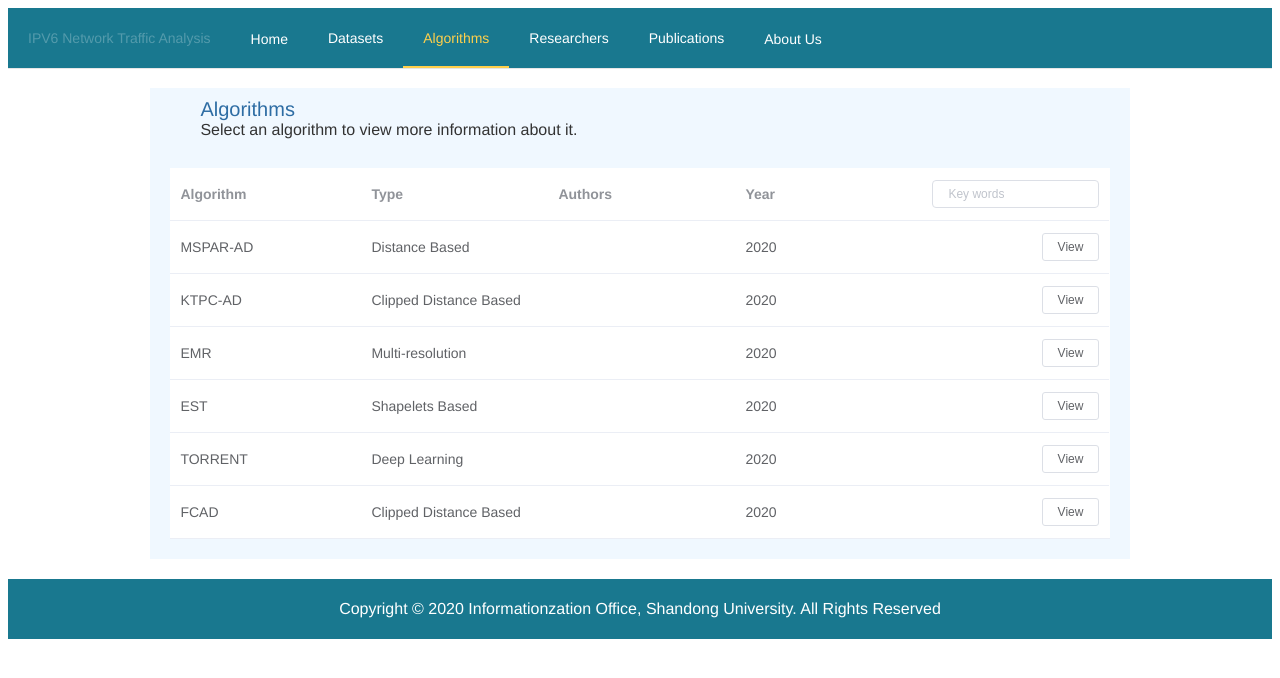
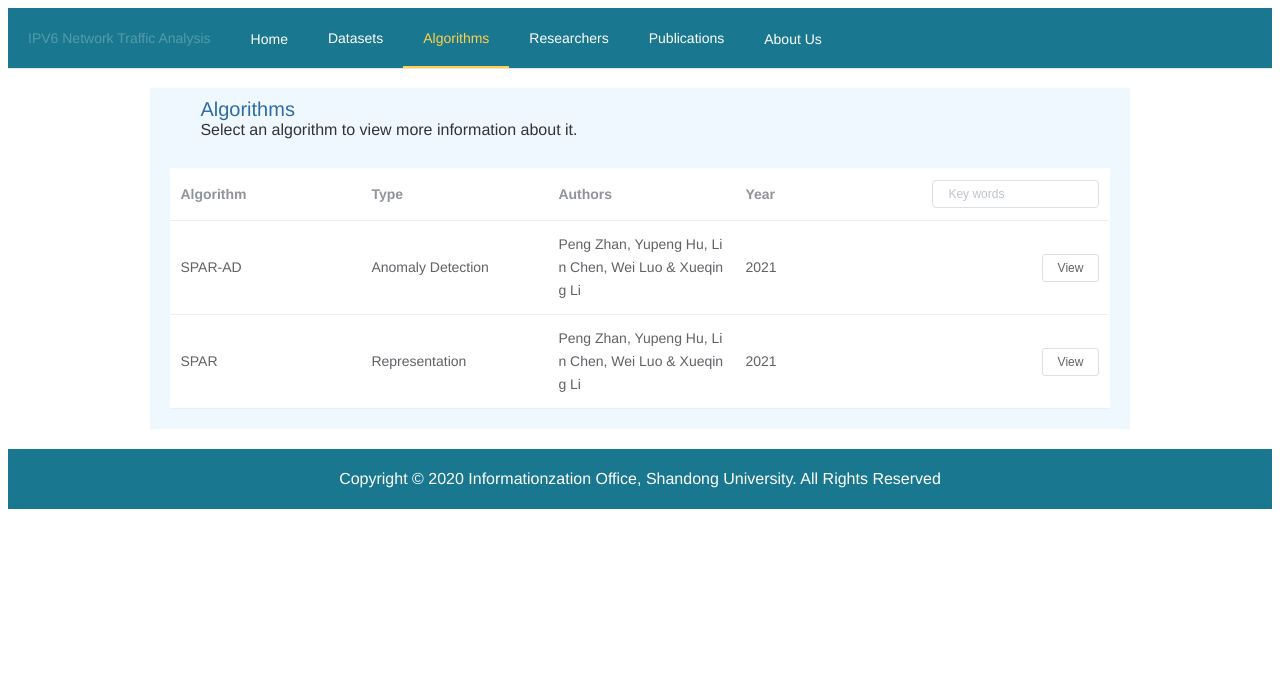
Before and after one commit to PengZh88/NTASWebsite, a Vue app: page /algorithms in a window 1280 px wide. Shown: the top 678 px of the page. Built offline with nearby package versions, Linux system fonts and the light colour scheme.

Commit message:
更新代码栏目内容

```diff
--- a/src/components/algorithms.vue
+++ b/src/components/algorithms.vue
@@ -29,7 +29,7 @@
           </el-table-column>
           <el-table-column
             label="Year"
-            prop="algyear">
+            prop="year">
           </el-table-column>
           <el-table-column
             align="right">
@@ -54,9 +54,116 @@
     <el-dialog
       :title="diaTitle"
       :visible.sync="dialogVisible"
-      width="30%"
-      :before-close="handleClose" @open="diaOpen">
-      <span>这是一段信息</span>
+      width="40%"
+      :closed="handleClose" @open="diaOpen">
+      <el-row>
+        <el-col :span="6">
+          <div class="grid-content bg-purple">
+            Title
+          </div>
+        </el-col>
+        <el-col :span="18">
+          <div class="grid-content bg-purple-light">
+            {{ ptitle }}
+          </div>
+        </el-col>
+      </el-row>
+      <el-row>
+        <el-col :span="6">
+          <div class="grid-content bg-purple">
+            Authors
+          </div>
+        </el-col>
+        <el-col :span="18">
+          <div class="grid-content bg-purple-light">
+            {{ pauthors }}
+          </div>
+        </el-col>
+      </el-row>
+      <el-row>
+        <el-col :span="6">
+          <div class="grid-content bg-purple">
+            Type
+          </div>
+        </el-col>
+        <el-col :span="18">
+          <div class="grid-content bg-purple-light">
+            {{ ptype }}
+          </div>
+        </el-col>
+      </el-row>
+      <el-row>
+        <el-col :span="6">
+          <div class="grid-content bg-purple">
+            Publication
+          </div>
+        </el-col>
+        <el-col :span="18">
+          <div class="grid-content bg-purple-light">
+            {{ ppublication }}
+          </div>
+        </el-col>
+      </el-row>
+      <el-row>
+        <el-col :span="6">
+          <div class="grid-content bg-purple">
+            Volume
+          </div>
+        </el-col>
+        <el-col :span="18">
+          <div class="grid-content bg-purple-light">
+            {{ pvolume }}
+          </div>
+        </el-col>
+      </el-row>
+      <el-row>
+        <el-col :span="6">
+          <div class="grid-content bg-purple">
+            Pages
+          </div>
+        </el-col>
+        <el-col :span="18">
+          <div class="grid-content bg-purple-light">
+            {{ ppages }}
+          </div>
+        </el-col>
+      </el-row>
+      <el-row>
+        <el-col :span="6">
+          <div class="grid-content bg-purple">
+            Year
+          </div>
+        </el-col>
+        <el-col :span="18">
+          <div class="grid-content bg-purple-light">
+            {{ pyear }}
+          </div>
+        </el-col>
+      </el-row>
+      <el-row>
+        <el-col :span="6">
+          <div class="grid-content bg-purple">
+            DOI
+          </div>
+        </el-col>
+        <el-col :span="18">
+          <div class="grid-content bg-purple-light">
+            {{ pdoi }}
+          </div>
+        </el-col>
+      </el-row>
+      <el-row>
+        <el-col :span="6">
+          <div class="grid-content bg-purple">
+            URL
+          </div>
+        </el-col>
+        <el-col :span="18">
+          <div class="grid-content bg-purple-light">
+            <a :href="purl" target="_blank">{{ purl }}</a>
+          </div>
+        </el-col>
+      </el-row>
       <span slot="footer" class="dialog-footer">
         <el-button type="primary" @click="dialogVisible = false">Close</el-button>
       </span>
@@ -69,56 +176,60 @@ export default {
   name: "algorithms",
   data() {
     return {
-      tableData: [{
-        alg: 'MSPAR-AD',
-        algtype: 'Distance Based',
-        algyear: '2020',
-        authors: '',
-        publications: ''
-      }, {
-        alg: 'KTPC-AD',
-        algtype: 'Clipped Distance Based',
-        algyear: '2020',
-        authors: '',
-        publications: ''
-      }, {
-        alg: 'EMR',
-        algtype: 'Multi-resolution',
-        algyear: '2020',
-        authors: '',
-        publications: ''
-      }, {
-        alg: 'EST',
-        algtype: 'Shapelets Based',
-        algyear: '2020',
-        authors: '',
-        publications: ''
-      }, {
-        alg: 'TORRENT',
-        algtype: 'Deep Learning',
-        algyear: '2020',
-        authors: '',
-        publications: ''
-      }, {
-        alg: 'FCAD',
-        algtype: 'Clipped Distance Based',
-        algyear: '2020',
-        authors: '',
-        publications: ''
-      }],
+      tableData: [],
       search: '',
       dialogVisible: false,
-      diaTitle: 'Dialog Title'
+      diaTitle: 'Dialog Title',
+      ptitle: '',
+      pauthors: '',
+      ptype: '',
+      ppublication: '',
+      pvolume: '',
+      ppages: '',
+      pyear: '',
+      pdoi: '',
+      purl: ''
     }
   },
+  mounted() {
+    this.getAlgs()
+  },
   methods: {
+    getAlgs: function() {
+      this.$axios.get('/static/algorithms.json').then((res) => {
+        this.tableData = res.data.algorithmdatas
+      })
+    },
     handleEdit(index, row) {
       console.log(index, row);
       this.dialogVisible = true;
       this.diaTitle = row.alg;
+      this.ptitle = row.title
+      this.ptype = row.algtype
+      this.ppublication = row.publication
+      this.pauthors = row.authors
+      this.pvolume = row.volume
+      this.ppages = row.pages
+      this.pyear = row.year
+      this.pdoi = row.doi
+      this.purl = row.url
     },
-    diaOpen: function() {
+    diaOpen: function () {
       console.log("I am dialog, I am opened!");
+    },
+    handleClose: function() {
+      this.clearDialog()
+    },
+    clearDialog: function() {
+      this.ptitle = ''
+      this.ptype = ''
+      this.ppublication = ''
+      this.pauthors = ''
+      this.pvolume = ''
+      this.ppages = ''
+      this.pyear = ''
+      this.pdoi = ''
+      this.purl = ''
     }
   }
 }
@@ -143,4 +254,36 @@ body > .el-container {
   width: 80%;
   margin: auto;
 }
+
+
+.el-col {
+  border-radius: 4px;
+}
+
+.bg-purple-dark {
+  background: #99a9bf;
+}
+
+.bg-purple {
+  background: #d3dce6;
+}
+
+.bg-purple-light {
+  background: #e5e9f2;
+}
+
+.grid-content {
+  border-radius: 4px;
+  word-wrap: break-word;
+  word-break: normal;
+  height: 40px;
+  padding-top: 10px;
+  font-size: 12pt;
+}
+
+.row-bg {
+  padding: 10px 0;
+  background-color: #f9fafc;
+}
+
 </style>
--- a/static/algorithms.json
+++ b/static/algorithms.json
@@ -1,14 +1,28 @@
 {
   "algorithmdatas": [
     {
-      "title": "",
-      "authors": "",
-      "publication": "",
-      "year": "",
-      "volume": "",
-      "pages": "",
-      "doi": "",
-      "url": ""
+      "alg": "SPAR-AD",
+      "algtype": "Anomaly Detection",
+      "title": "SPAR: set-based piecewise aggregate representation for time series anomaly detection",
+      "authors": "Peng Zhan, Yupeng Hu, Lin Chen, Wei Luo & Xueqing Li",
+      "publication": "Science China Information Sciences",
+      "year": "2021",
+      "volume": "64",
+      "pages": "149101",
+      "doi": "doi.org/10.1007/s11432-020-3021-6",
+      "url": "https://doi.org/10.1007/s11432-020-3021-6"
+    },
+    {
+      "alg": "SPAR",
+      "algtype": "Representation",
+      "title": "SPAR: set-based piecewise aggregate representation for time series anomaly detection",
+      "authors": "Peng Zhan, Yupeng Hu, Lin Chen, Wei Luo & Xueqing Li",
+      "publication": "Science China Information Sciences",
+      "year": "2021",
+      "volume": "64",
+      "pages": "149101",
+      "doi": "doi.org/10.1007/s11432-020-3021-6",
+      "url": "https://doi.org/10.1007/s11432-020-3021-6"
     }
   ]
 }
```
